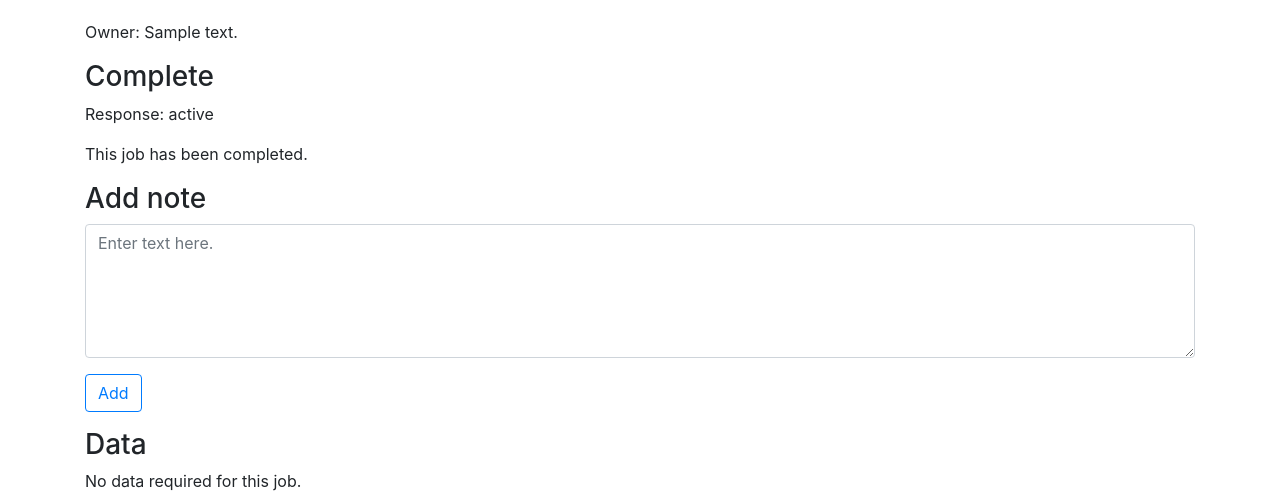
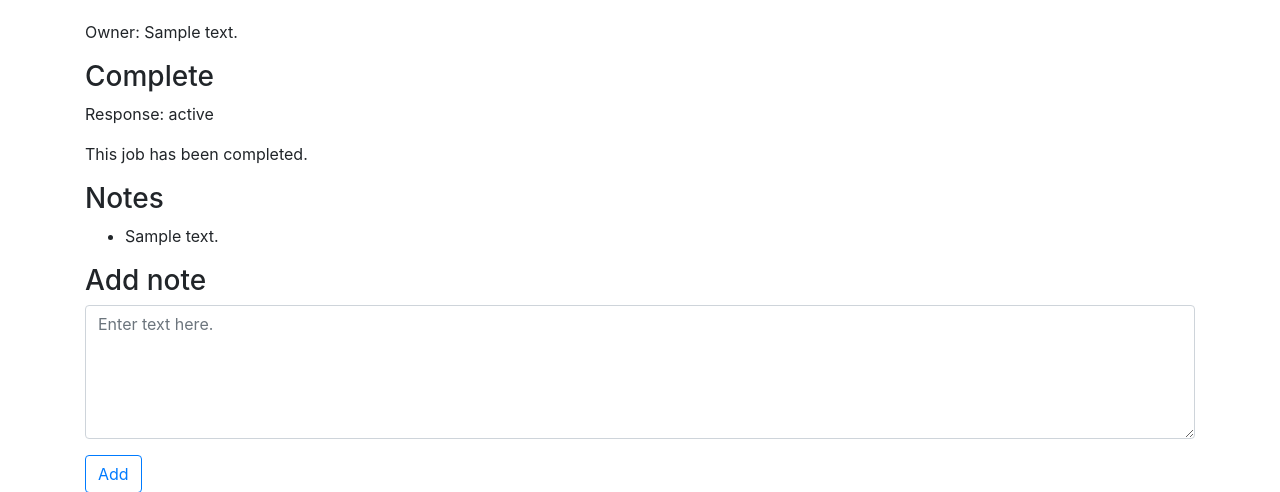
Before and after one commit to SRCF/control-panel, a Flask app: template control/templates/admin/status.html in a window 1280 px wide. Shown: the part 72-564 px from the top of the page. Run offline with Flask 2, Linux system fonts and the light colour scheme; the template is opened without the code that fills it: most values are stand-ins (such as "Sample title", 1, 10 or a date in 2020); parts of the project's set-up code (start-up, migrations or seed data) failed here and were passed over; some libraries are stand-ins or nearby versions.

Commit message:
Display notes more prominently

```diff
--- a/control/templates/admin/status.html
+++ b/control/templates/admin/status.html
@@ -22,6 +22,14 @@
 <a class="btn btn-outline-primary mb-2" href="{{ url_for('jobs.status', id=job.job_id) }}">Jump to normal view</a>
 {%- endif %}
 <p>
+{% if notes %}
+<h3>Notes</h3>
+<ul>
+    {% for entry in notes %}
+    <li>{{ entry.message }}</li>
+    {% endfor %}
+</ul>
+{%- endif %}
 <h3>Add note</h3>
 <form action="{{ url_for('admin.add_note', id=job.job_id) }}" method="post">
     <p>
--- a/control/webapp/admin.py
+++ b/control/webapp/admin.py
@@ -70,12 +70,13 @@ def status(id):
         raise NotFound(id)
 
     log = list(sess.query(JobLog).filter(JobLog.job_id == id).order_by(JobLog.time))
+    notes = [x for x in log if x.type == "note"]
 
     job_home_url = url_for('admin.view_jobs', state=job.state)
     for_society = isinstance(job, SocietyJob) and job.owner.crsid != utils.raven.principal
     owner_in_context = job.society_society if isinstance(job, SocietyJob) else job.owner_crsid
 
-    return render_template("admin/status.html", job=job, log=log, job_home_url=job_home_url,
+    return render_template("admin/status.html", job=job, notes=notes, log=log, job_home_url=job_home_url,
                            for_society=for_society, owner_in_context=owner_in_context,
                            unhexlify=unhexlify, principal=utils.raven.principal)
 
```
